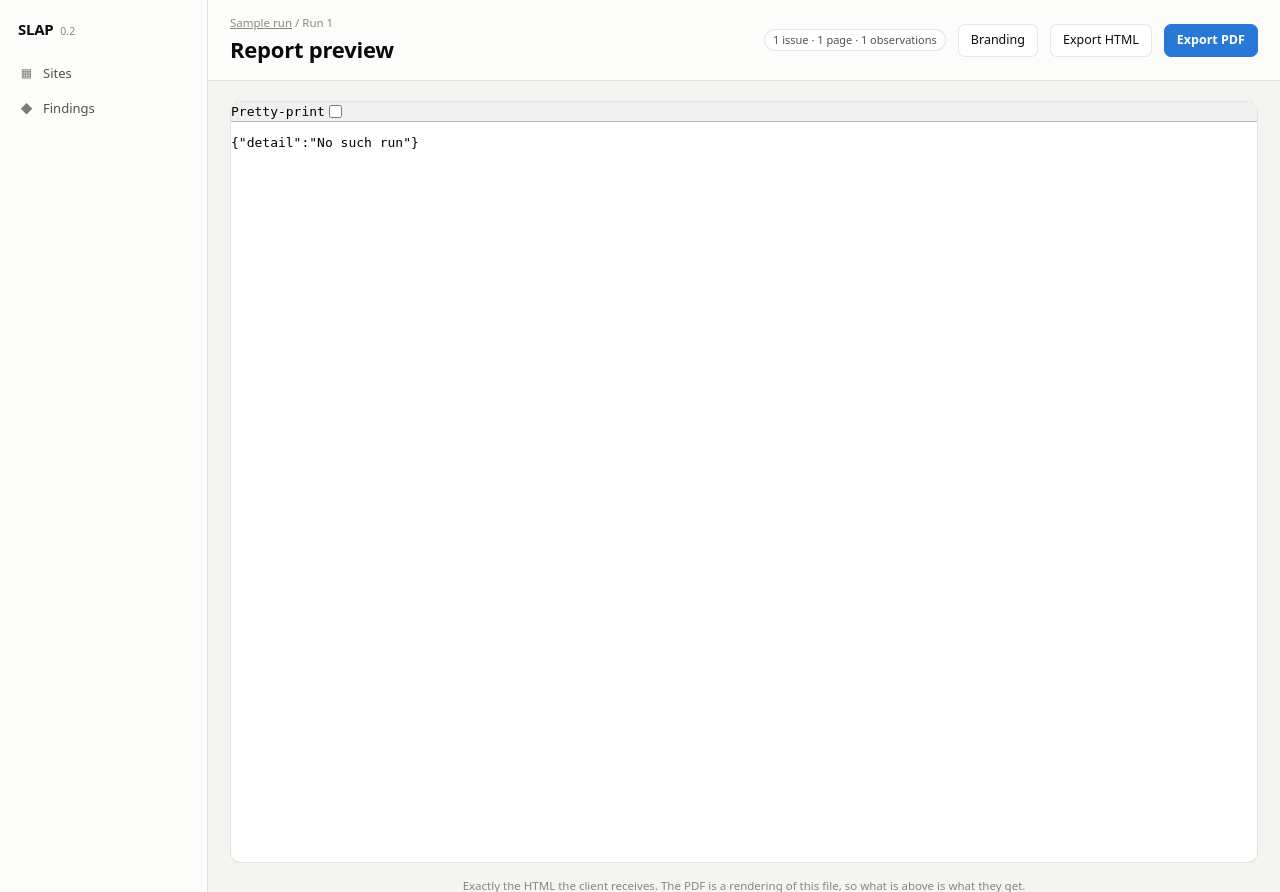
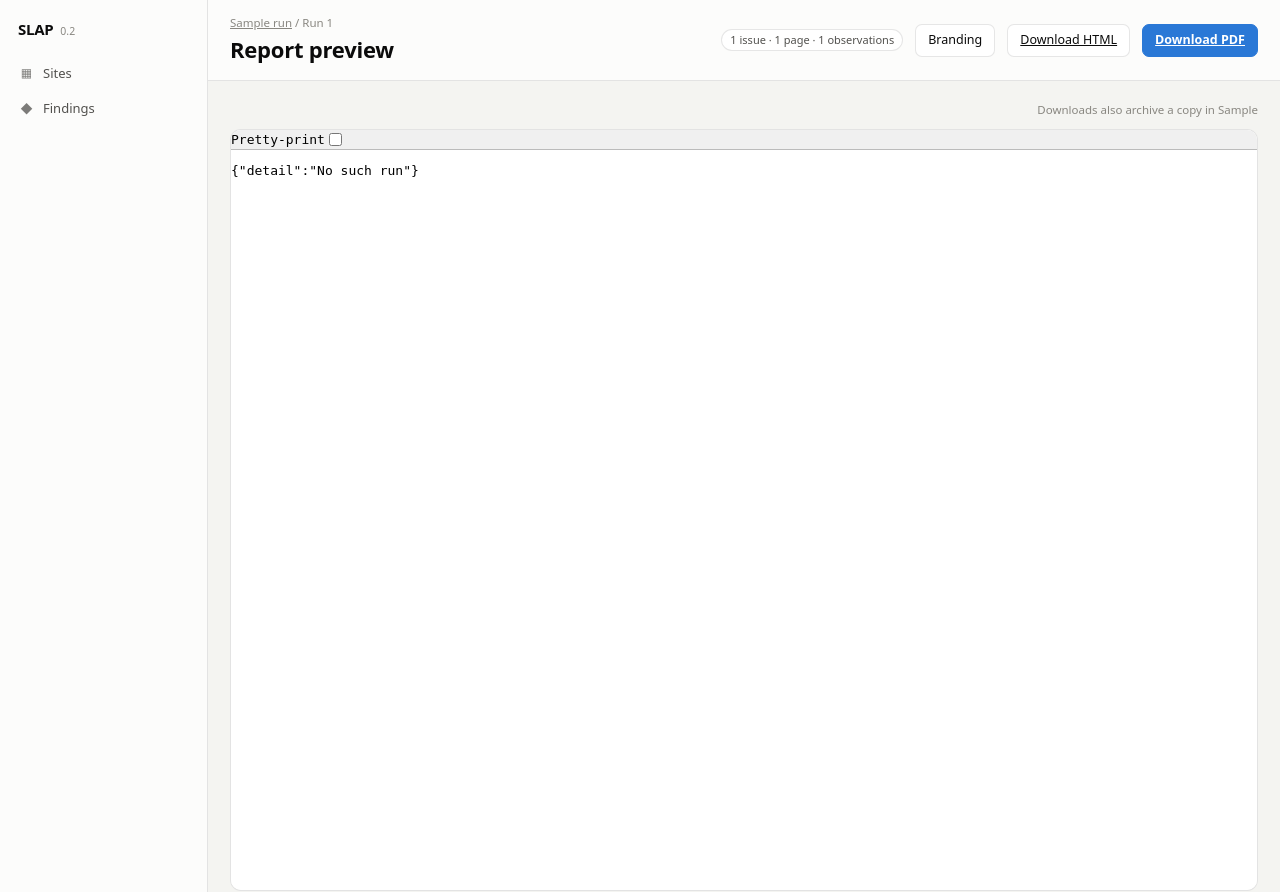
Before and after one commit to apwdoan/super-lighthouse-analytics-program, a FastAPI app: template src/slap_web/templates/run.html.j2 in a window 1280 px wide. Shown: the top 892 px of the page. Run offline with FastAPI, Linux system fonts and the light colour scheme; the template is opened without the code that fills it: most values are stand-ins (such as "Sample title", 1, 10 or a date in 2020); data that the repository does not hold is empty; some libraries are stand-ins or nearby versions.

Commit message:
Fix exporting to PDF and HTML

```diff
--- a/src/slap_web/app.py
+++ b/src/slap_web/app.py
@@ -11,7 +11,12 @@
 from pathlib import Path
 
 from fastapi import FastAPI, Form, HTTPException, Request
-from fastapi.responses import HTMLResponse, RedirectResponse, StreamingResponse
+from fastapi.responses import (
+    FileResponse,
+    HTMLResponse,
+    RedirectResponse,
+    StreamingResponse,
+)
 from fastapi.staticfiles import StaticFiles
 from fastapi.templating import Jinja2Templates
 
@@ -132,6 +137,9 @@
             pdf_backend=core.pdf_backend_status(),
             branding=settings.branding,
             humanise=vm.humanise,
+            # The real path, because "the report directory" answered a
+            # question nobody asked while the actual question was "where?".
+            report_dir=str(settings.report_dir),
         )
 
     @app.get("/run/{run_id}/report.html", response_class=HTMLResponse)
@@ -146,11 +154,38 @@
             report.render_report_html(detail, branding=settings.branding)
         )
 
-    @app.post("/run/{run_id}/export")
-    def run_export(run_id: int, pdf: str = Form(default="")) -> RedirectResponse:
-        result = core.export_report(settings, run_id, pdf=bool(pdf))
-        app.state.last_export = result
-        return RedirectResponse(f"/run/{run_id}?exported=1", status_code=303)
+    @app.get("/run/{run_id}/download/{kind}")
+    def run_download(run_id: int, kind: str) -> FileResponse:
+        """Export and hand the file to the browser as a download.
+
+        This replaced a POST that wrote into the app's data directory and
+        flashed "Written to the report directory." In a browser that is a
+        button that appears to do nothing: no download, no link, and a
+        directory the user has never seen named only by its role. The
+        deliverable of a click in a browser arrives through the browser.
+
+        The on-disk copy is still written first, to the same reports
+        directory as always, because that archive is what the CLI, the
+        batch exports and "find me the report from March" all rely on. The
+        run page now prints that directory's real path instead of alluding
+        to it.
+        """
+        if kind not in ("html", "pdf"):
+            raise HTTPException(status_code=404, detail="html or pdf")
+        if core.get_run_detail(settings, run_id) is None:
+            raise HTTPException(status_code=404, detail="No such run")
+
+        result = core.export_report(settings, run_id, pdf=(kind == "pdf"))
+        if kind == "pdf":
+            if not result.pdf_path:
+                # The HTML was still written; say why the PDF was not.
+                raise HTTPException(
+                    status_code=503,
+                    detail=result.pdf_error or "no PDF backend available")
+            path, media = result.pdf_path, "application/pdf"
+        else:
+            path, media = result.html_path, "text/html"
+        return FileResponse(path, media_type=media, filename=path.name)
 
     @app.post("/branding")
     def set_branding(company_name: str = Form(default=""),
--- a/src/slap_web/templates/run.html.j2
+++ b/src/slap_web/templates/run.html.j2
@@ -14,22 +14,21 @@
     {{ observation_count }} observations
   </span>
   <button class="btn" onclick="document.getElementById('brand').hidden = !document.getElementById('brand').hidden">Branding</button>
-  <form method="post" action="/run/{{ run.id }}/export" style="display:inline">
-    <button class="btn" type="submit">Export HTML</button>
-  </form>
-  <form method="post" action="/run/{{ run.id }}/export" style="display:inline">
-    <input type="hidden" name="pdf" value="1">
-    <button class="btn primary" type="submit" {{ 'disabled' if not pdf_backend else '' }}>Export PDF</button>
-  </form>
+  {# Downloads, not form posts: the deliverable of a click in a browser
+     arrives through the browser. The `download` attribute keeps the
+     navigation in place, so the page and its state survive the click. #}
+  <a class="btn" href="/run/{{ run.id }}/download/html" download>Download HTML</a>
+  {% if pdf_backend %}
+    <a class="btn primary" href="/run/{{ run.id }}/download/pdf" download>Download PDF</a>
+  {% else %}
+    <button class="btn primary" disabled>Download PDF</button>
+  {% endif %}
 </div>
 <div class="content">
 
-  {% if request.query_params.get('exported') %}
-    <div class="card notice">
-      <span class="badge"><span class="sw good"></span>Done</span>
-      Written to the report directory.
-    </div>
-  {% endif %}
+  <div class="hint" style="text-align: right; margin-bottom: 10px">
+    Downloads also archive a copy in {{ report_dir }}
+  </div>
 
   {% if not pdf_backend %}
     <div class="card notice">
```
Also changed, not shown: tests/test_web.py (+47 -0 lines).
